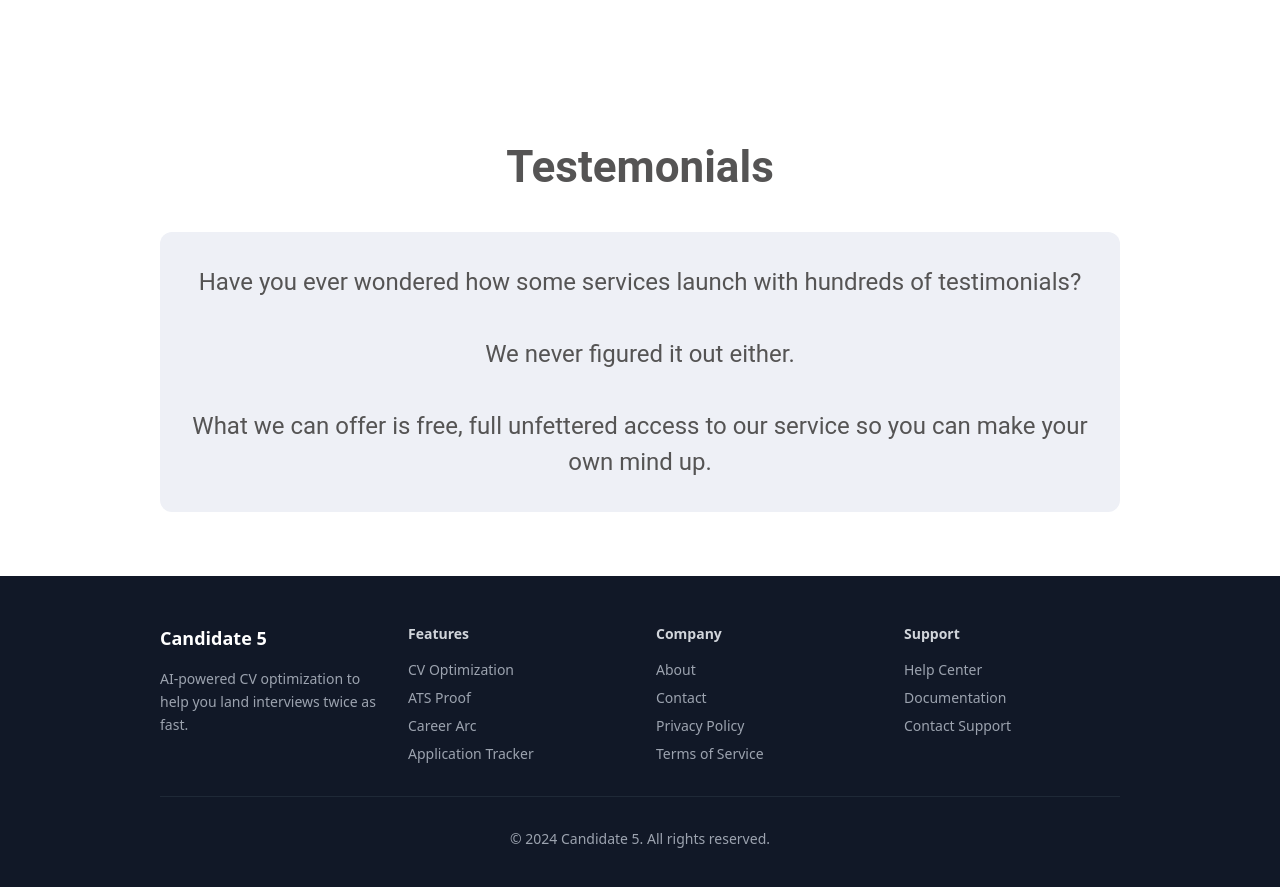
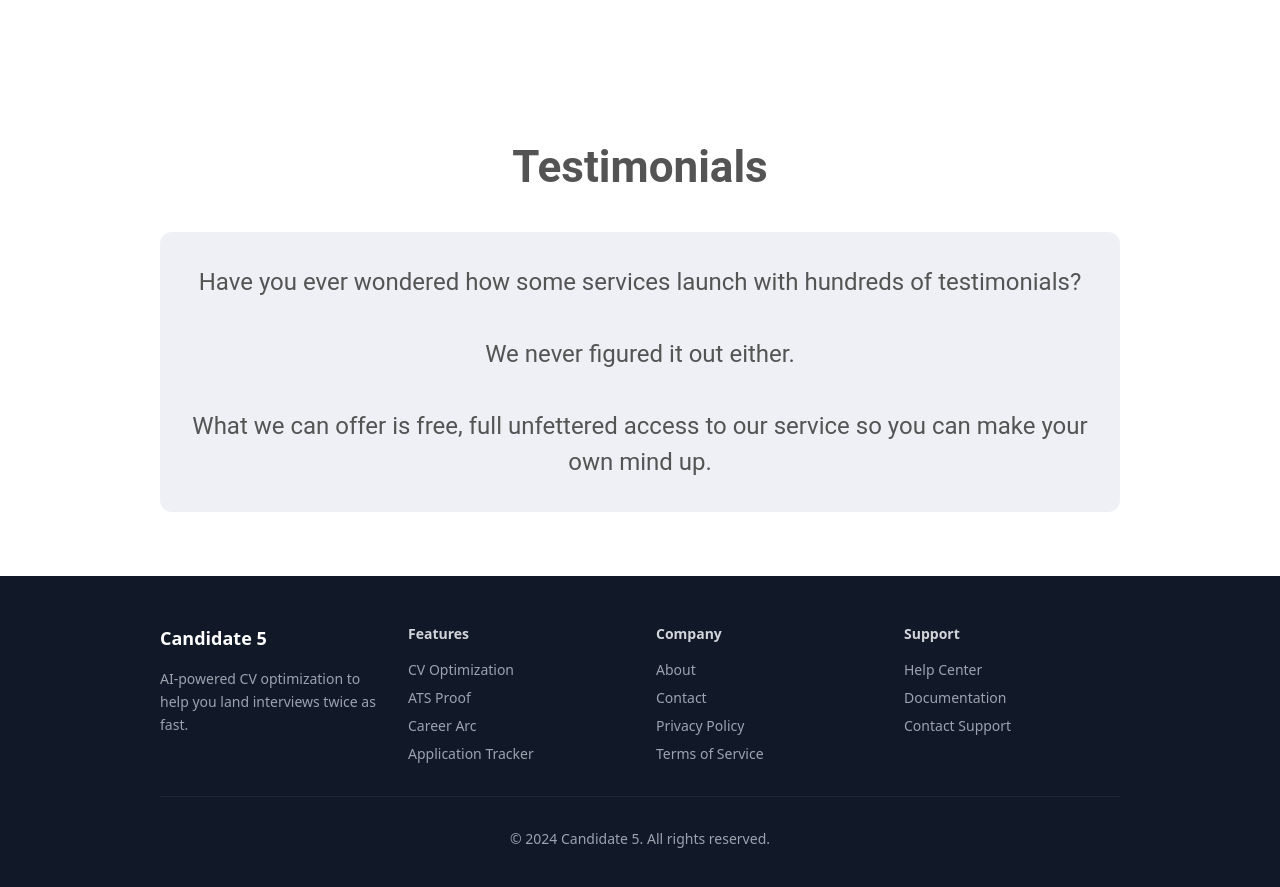
Before and after one commit to Kunle123/C5Frontend, a React (Vite) app in the folder frontend/: page / in a window 1280 px wide. Shown: the part 3560-4447 px from the top of the page. Built offline with nearby package versions, Linux system fonts and the light colour scheme; no server answers.

Commit message:
fix: correct spelling of 'Testimonials' on landing page

```diff
--- a/frontend/src/pages/Landing.tsx
+++ b/frontend/src/pages/Landing.tsx
@@ -235,7 +235,7 @@ export default function Landing() {
       <section className="w-full flex-col items-center py-16 bg-white hidden md:block">
         <div className="w-full max-w-[960px] mx-auto">
           <h2 className="text-center mb-8" style={{ fontFamily: 'Roboto, sans-serif', fontWeight: 700, fontSize: 44, color: '#555454' }}>
-            Testemonials
+            Testimonials
           </h2>
           <div style={{ background: '#EEF0F6', borderRadius: 12, maxWidth: 960, margin: '0 auto', padding: 32 }}>
             <p className="text-center" style={{ fontFamily: 'Roboto, sans-serif', fontWeight: 400, fontSize: 24, color: '#555454', margin: 0 }}>
@@ -251,7 +251,7 @@ export default function Landing() {
       {/* Testemonials Section - Mobile Only */}
       <section className="w-full flex flex-col items-center py-8 bg-white md:hidden">
         <h2 className="text-center mb-8" style={{ fontFamily: 'Roboto, sans-serif', fontWeight: 700, fontSize: 44, color: '#555454' }}>
-          Testemonials
+          Testimonials
         </h2>
         <div style={{ background: '#EEF0F6', borderRadius: 12, width: '100%', maxWidth: 375, margin: 10, padding: 20 }}>
           <p className="text-center" style={{ fontFamily: 'Roboto, sans-serif', fontWeight: 400, fontSize: 18, color: '#555454', margin: 0 }}>
```
